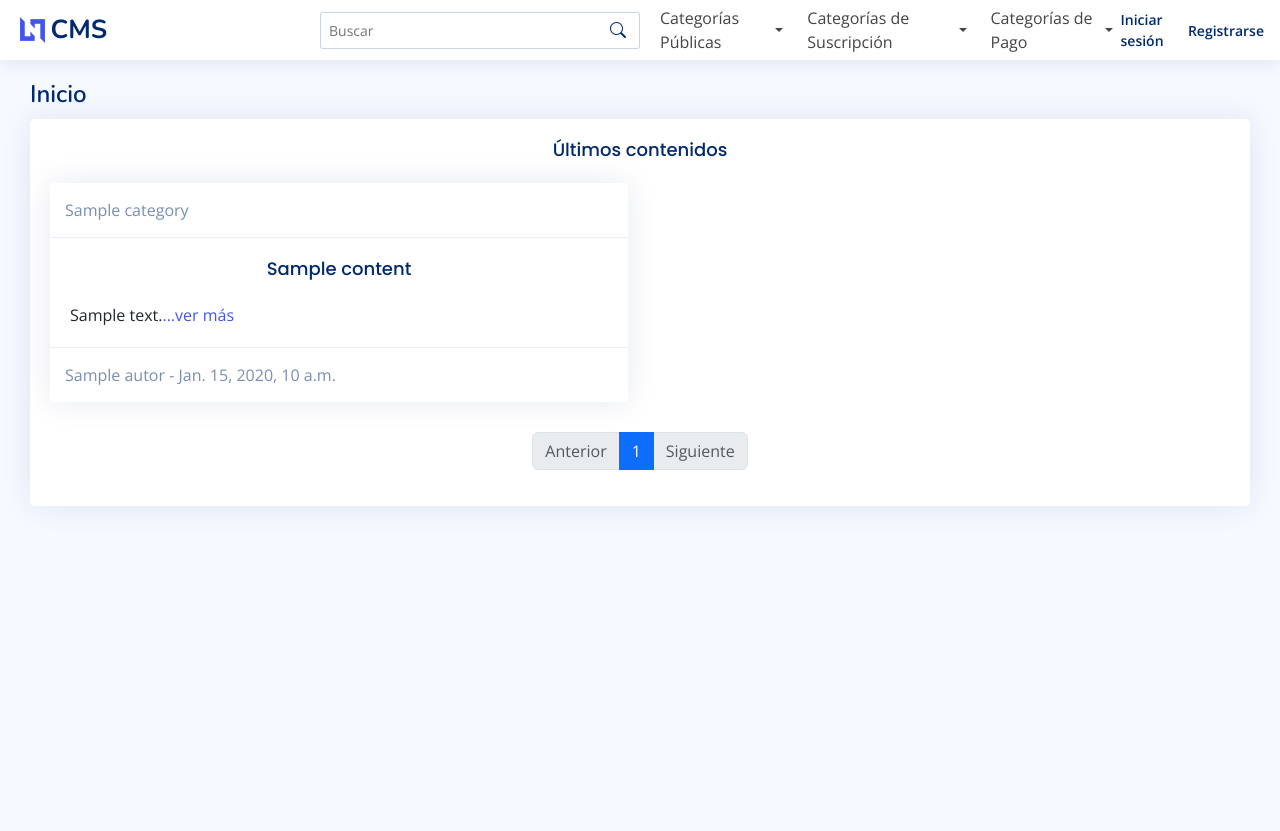
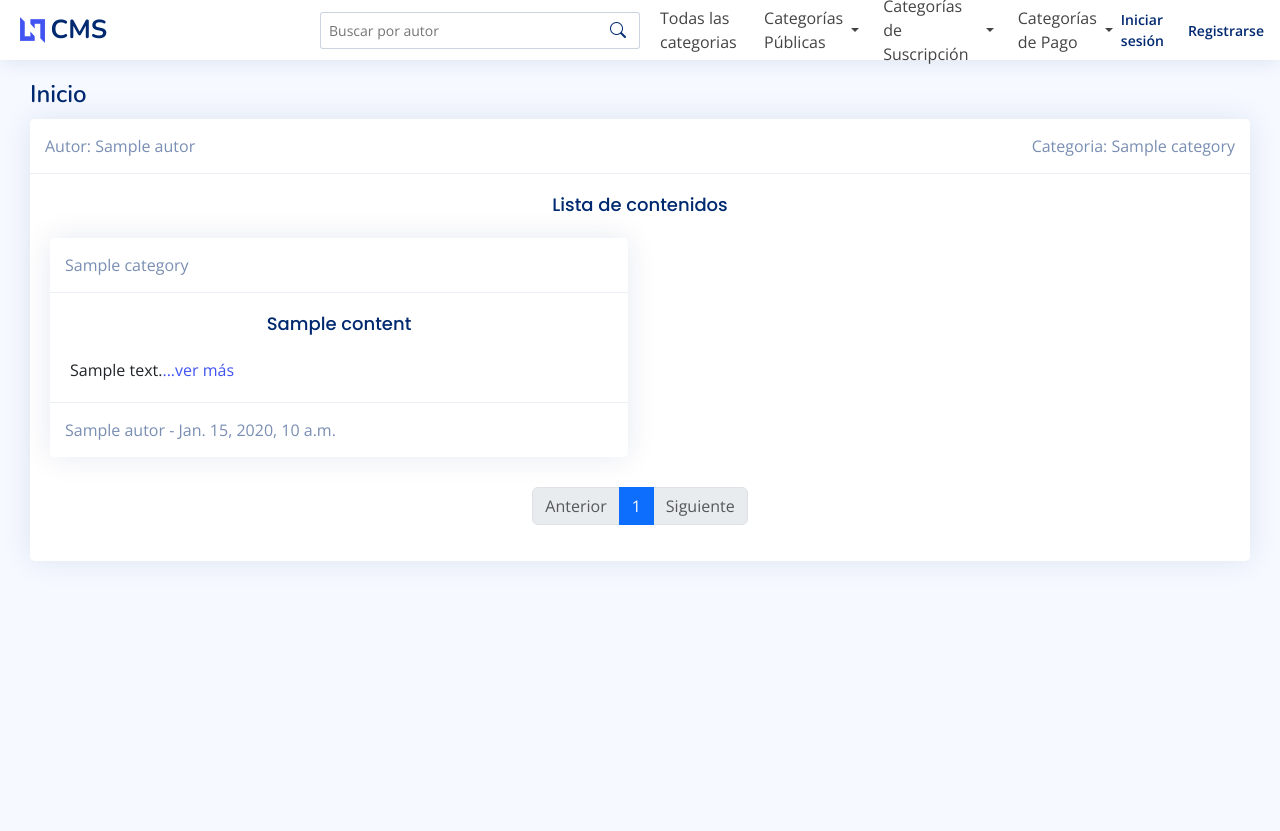
Before and after one commit to estebanfern/django_cms, a Django app: template templates/inicio.html in a window 1280 px wide. Shown: the top 831 px of the page. Run offline with Django 5.2, Linux system fonts and the light colour scheme; the template is opened without the code that fills it: most values are stand-ins (such as "Sample title", 1, 10 or a date in 2020); some libraries are stand-ins or nearby versions.

Commit message:
clear category query param, add category indicator

```diff
--- a/static/assets/js/utils.js
+++ b/static/assets/js/utils.js
@@ -63,12 +63,19 @@ function redirectWithParams(element, url, param, value=null) {
     if (!value) {
         value = element.attributes[`${param}-value`].value;
     }
-
     // Obtener los parámetros existentes de la URL actual
     const urlParams = new URLSearchParams(window.location.search);
-    // Añadir o modificar el parámetro `cat`
+    // Añadir o modificar el parámetro
     urlParams.set(param, value);
-
     // Redireccionar con los parámetros actualizados
     window.location.href = `${url}?${urlParams.toString()}`;
 }
+
+function deleteParam(url, param) {
+    // Obtener los parámetros existentes de la URL actual
+    const urlParams = new URLSearchParams(window.location.search);
+    // Eliminar el parámetro
+    urlParams.delete(param);
+    // Redireccionar con los parámetros actualizados
+    window.location.href = `${url}?${urlParams.toString()}`;
+}
--- a/templates/base.html
+++ b/templates/base.html
@@ -51,14 +51,26 @@
     </div><!-- End Logo -->
 
     <div class="search-bar">
-      <form class="search-form d-flex align-items-center" method="POST" action="#">
-        <input type="text" name="query" placeholder="Buscar" title="Enter search keyword">
-        <button type="submit" title="Search"><i class="bi bi-search"></i></button>
+      <form class="search-form d-flex align-items-center" method="GET" action="/">
+        <input type="text" name="query" placeholder="Buscar por autor" title="Enter search keyword">
+        <!-- <button type="submit" title="Limpiar">
+          <i class="bi bi-x-circle"></i>
+        </button> -->
+        <button type="submit" title="Buscar">
+          <i class="bi bi-search"></i>
+        </button>
       </form>
     </div><!-- End Search Bar -->
 
     <nav class="header-nav ms-auto">
       <ul class="d-flex align-items-center gap-4">
+        <!-- Todas las categorias (elimina el filtro) -->
+        <li class="nav-item">
+          <a class="nav-link d-flex align-items-center" href="#" onclick="deleteParam('/', 'cat'); return false;"">
+            <span>Todas las categorias</span>
+          </a>
+        </li>
+
         <!-- Publicas -->
         <li class="nav-item dropdown">
           <a class="nav-link d-flex align-items-center" href="#" data-bs-toggle="dropdown">
--- a/templates/inicio.html
+++ b/templates/inicio.html
@@ -39,8 +39,24 @@
     <div class="col-12">
 
       <div class="card">
+        {% if category != None or autor != None %}
+            <div class="card-header">
+              <div class="row">
+                <div class="col-6">
+                {% if autor != None %}
+                  Autor: {{ autor.name }}
+                {% endif %}
+                </div>
+                <div class="col-6 text-end">
+                {% if category != None %}
+                  Categoria: {{ category.name }}
+                {% endif %}
+                </div>
+              </div>
+            </div>
+        {% endif %}
         <div class="card-body">
-          <h5 class="card-title text-center">Últimos contenidos</h5>
+          <h5 class="card-title text-center">Lista de contenidos</h5>
           <section class="row">
             {% if page_obj.object_list|length == 0 %}
             <div class="col-12 mt-5 mb-5">
@@ -61,7 +77,6 @@
               </div>
             </div>
             {% endfor %}
-
             <nav aria-label="Page navigation">
               <ul class="pagination justify-content-center">
                 {% if page_obj.has_previous %}
@@ -87,23 +102,6 @@
                 {% endif %}
               </ul>
             </nav>
-          <!-- <div class="pagination">
-              <span class="step-links">
-                  {% if page_obj.has_previous %}
-                      <a href="?page=1">&laquo; primero</a>
-                      <a href="?page={{ page_obj.previous_page_number }}">anterior</a>
-                  {% endif %}
-
-                  <span class="current">
-                      Página {{ page_obj.number }} de {{ page_obj.paginator.num_pages }}.
-                  </span>
-
-                  {% if page_obj.has_next %}
-                      <a href="?page={{ page_obj.next_page_number }}">siguiente</a>
-                      <a href="?page={{ page_obj.paginator.num_pages }}">último &raquo;</a>
-                  {% endif %}
-              </span>
-          </div> -->
           </section>
         </div>
       </div>
```
Also changed, not shown: app/views.py (+13 -5 lines). Lines whose indentation alone changed are shown as unchanged.
